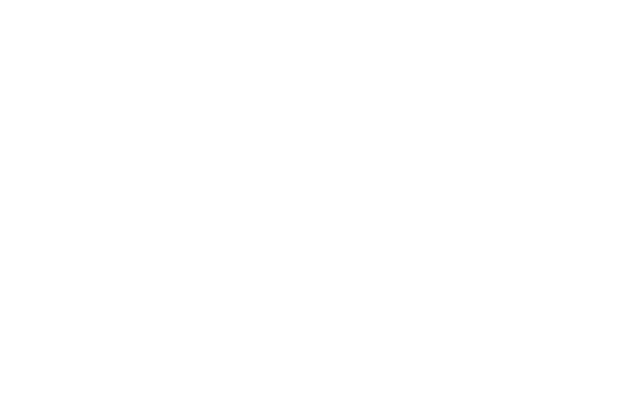
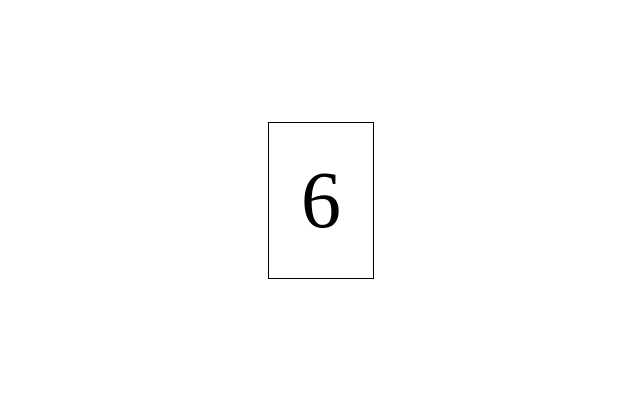
Before and after one commit to IvanTorzoni/js-countdown, a plain HTML site: page index.html in a window 1280 px wide. Shown: the whole page, without its empty margins (319-959 px from the left). Drawn offline with Linux system fonts and the light colour scheme.

Commit message:
feat: creation of infinite countdown.

```diff
--- /dev/null
+++ b/css/style.css
@@ -0,0 +1,20 @@
+* {
+    margin: 0;
+    padding: 0;
+    box-sizing: border-box;
+  }
+
+  .wrapper {
+    width: 100%;
+    height: 50vh;
+    display: flex;
+    flex-direction: column;
+    justify-content: center;
+    align-items: center;
+  }
+
+  .clock {
+    font-size: 5rem;
+    padding: 2rem;
+    border: 1px solid black;
+  }
--- a/index.html
+++ b/index.html
@@ -1,13 +1,25 @@
 <!DOCTYPE html>
 <html lang="en">
+
 <head>
     <meta charset="UTF-8">
     <meta name="viewport" content="width=device-width, initial-scale=1.0">
-    <title>Document</title>
+    <title>Countdown</title>
+    <link rel="stylesheet" href="./css/style.css">
 </head>
+
 <body>
+
+    <div class="wrapper">
+        <div class="clock">
+            <span id="second"></span>
+        </div>
+    </div>
+
+
 
     <!-- script -->
     <script src="./js/script.js"></script>
 </body>
+
 </html>
--- a/js/script.js
+++ b/js/script.js
@@ -1,5 +1,18 @@
-// TEST
-alert("ciao")
-
 // Simulare un countdown di 10 secondi che alla fine dice "Buon anno!"
 // Iniziate stampando il countdown nella console e dopo stampatelo in pagina.
+
+// Creo una variabile per i secondi del countdown (sono stati inseriti 11 sec per visualizzare concretamente i 10 secondi all' avvio della pagina)
+let seconds = 11;
+
+// Creo il clock invertito che esegue la funzione ad intervalli di 1 sec
+const clock = setInterval(function () {
+    // Se i secondi sono minori o uguali allora
+    if (seconds <= 11) {
+        //decrementa il valore dei secondi
+        seconds--;
+    }
+    // Log alla console
+    console.log(seconds);
+    // inseriamo il valore anche in pagina
+    document.getElementById("second").innerText = seconds;
+}, 1000);
```
